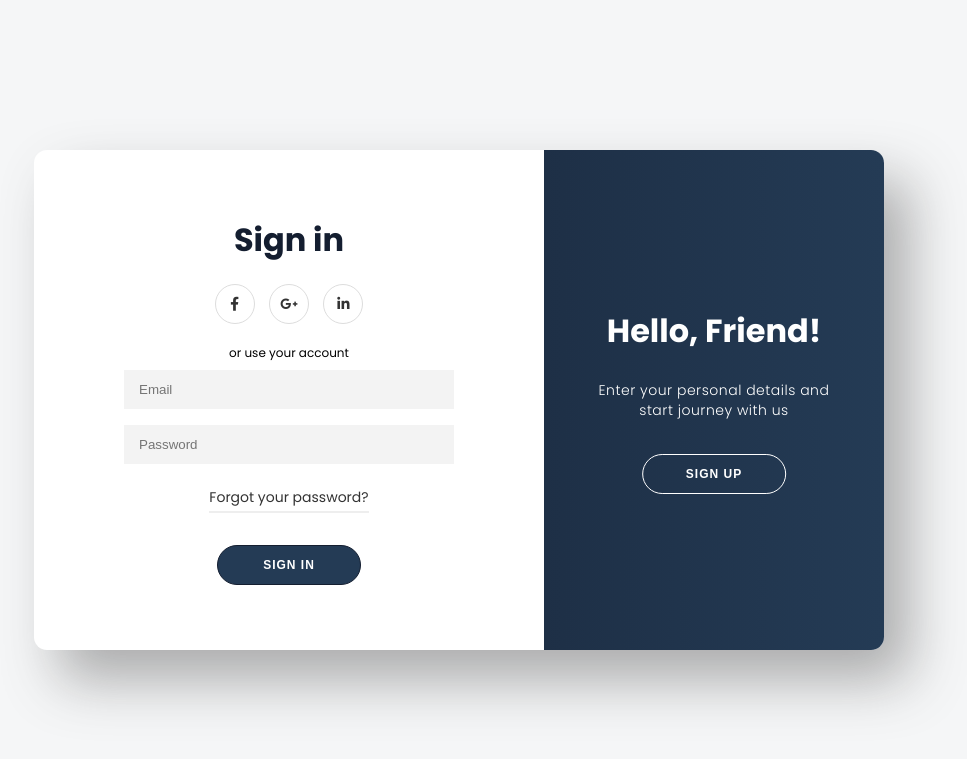
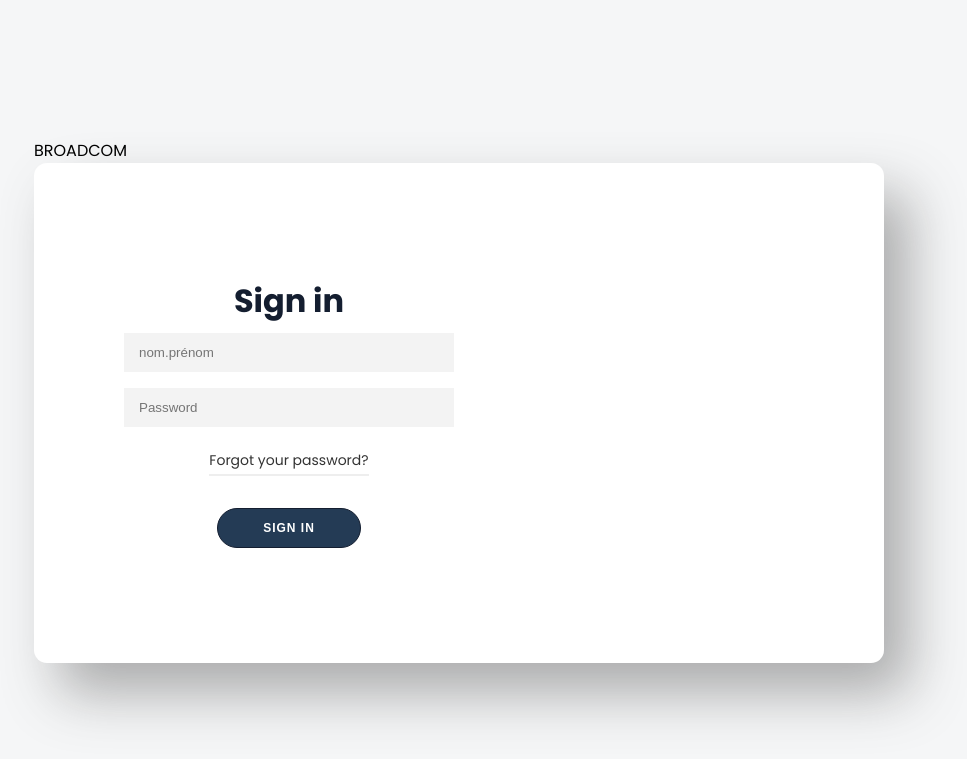
Before and after one commit to Rchardon/broadcom, a Symfony app: template templates/login.html.twig in a window 1280 px wide. Shown: the top 759 px of the page, without its empty margins (181-1148 px from the left). Run offline with Twig, Linux system fonts and the light colour scheme; the template is opened without the code that fills it, so the values that code supplies are empty; some libraries are stand-ins or nearby versions.

Commit message:
Update login.html.twig

```diff
--- a/templates/login.html.twig
+++ b/templates/login.html.twig
@@ -4,51 +4,22 @@
     <meta charset="UTF-8">
     <meta http-equiv="X-UA-Compatible" content="IE=edge">
     <meta name="viewport" content="width=device-width, initial-scale=1.0">
-    <title>Sign in || Sign up from</title>
+    <title>BROADCOM - Sign in || Sign up</title>
     <!-- font awesome icons -->
     <link rel="stylesheet" href="https://cdnjs.cloudflare.com/ajax/libs/font-awesome/6.1.1/css/all.min.css" integrity="sha512-KfkfwYDsLkIlwQp6LFnl8zNdLGxu9YAA1QvwINks4PhcElQSvqcyVLLD9aMhXd13uQjoXtEKNosOWaZqXgel0g==" crossorigin="anonymous" referrerpolicy="no-referrer" />
     <!-- css stylesheet -->
-    <link rel="stylesheet" href="./public/css/login.css">
+    <link rel="stylesheet" href="{{ asset('css/login.css')}}">
 </head>
 <body>
+    <div class="app-title">BROADCOM</div>
 
     <div class="container" id="container">
-        <div class="form-container sign-up-container">
-            <form action="#">
-                <h1>Create Account</h1>
-                <div class="social-container">
-                    <a href="#" class="social"><i class="fab fa-facebook-f"></i></a>
-                    <a href="#" class="social"><i class="fab fa-google-plus-g"></i></a>
-                    <a href="#" class="social"><i class="fab fa-linkedin-in"></i></a>
-                </div>
-                <span>or use your email for registration</span>
-                <div class="infield">
-                    <input type="text" placeholder="Name" />
-                    <label></label>
-                </div>
-                <div class="infield">
-                    <input type="email" placeholder="Email" name="email"/>
-                    <label></label>
-                </div>
-                <div class="infield">
-                    <input type="password" placeholder="Password" />
-                    <label></label>
-                </div>
-                <button id="signUpBtn">Sign Up</button>
-            </form>
-        </div>
         <div class="form-container sign-in-container">
             <form action="#">
                 <h1>Sign in</h1>
-                <div class="social-container">
-                    <a href="#" class="social"><i class="fab fa-facebook-f"></i></a>
-                    <a href="#" class="social"><i class="fab fa-google-plus-g"></i></a>
-                    <a href="#" class="social"><i class="fab fa-linkedin-in"></i></a>
-                </div>
-                <span>or use your account</span>
-                <div class="infield">
-                    <input type="email" placeholder="Email" name="email"/>
-                    <label></label>
+               <div class="infield">
+                 <input type="text" placeholder="nom.prénom" name="username"/>
+                 <label></label>
                 </div>
                 <div class="infield">
                     <input type="password" placeholder="Password" />
@@ -58,41 +29,15 @@
                 <button>Sign In</button>
             </form>
         </div>
-        <div class="overlay-container" id="overlayCon">
-            <div class="overlay">
-                <div class="overlay-panel overlay-left">
-                    <h1>Welcome Back!</h1>
-                    <p>To keep connected with us please login with your personal info</p>
-                    <button>Sign In</button>
-                </div>
-                <div class="overlay-panel overlay-right">
-                    <h1>Hello, Friend!</h1>
-                    <p>Enter your personal details and start journey with us</p>
-                    <button>Sign Up</button>
-                </div>
-            </div>
-            <button id="overlayBtn"></button>
-        </div>
     </div>
 
     <!-- js code -->
     <script>
-        const container = document.getElementById('container');
-        const overlayCon = document.getElementById('overlayCon');
-        const overlayBtn = document.getElementById('overlayBtn');
-        overlayBtn.addEventListener('click', () => {
-            container.classList.toggle('right-panel-active');
-            overlayBtn.classList.remove('btnScaled');
-            window.requestAnimationFrame(() => {
-                overlayBtn.classList.add('btnScaled');
-            });
-        });
-
-        // Redirection vers la page de sign up
-        const signUpBtn = document.getElementById('signUpBtn');
-        signUpBtn.addEventListener('click', (e) => {
-            e.preventDefault(); // Empêcher le formulaire de se soumettre normalement
-            window.location.href = 'sign-up.html'; // Rediriger vers la page de sign up
+        // Code JavaScript simplifié car plus besoin de l'animation overlay
+        document.querySelector('form').addEventListener('submit', (e) => {
+            e.preventDefault();
+            // Ici vous pouvez ajouter la logique de connexion
+            console.log('Connexion en cours...');
         });
     </script>
 </body>
```
